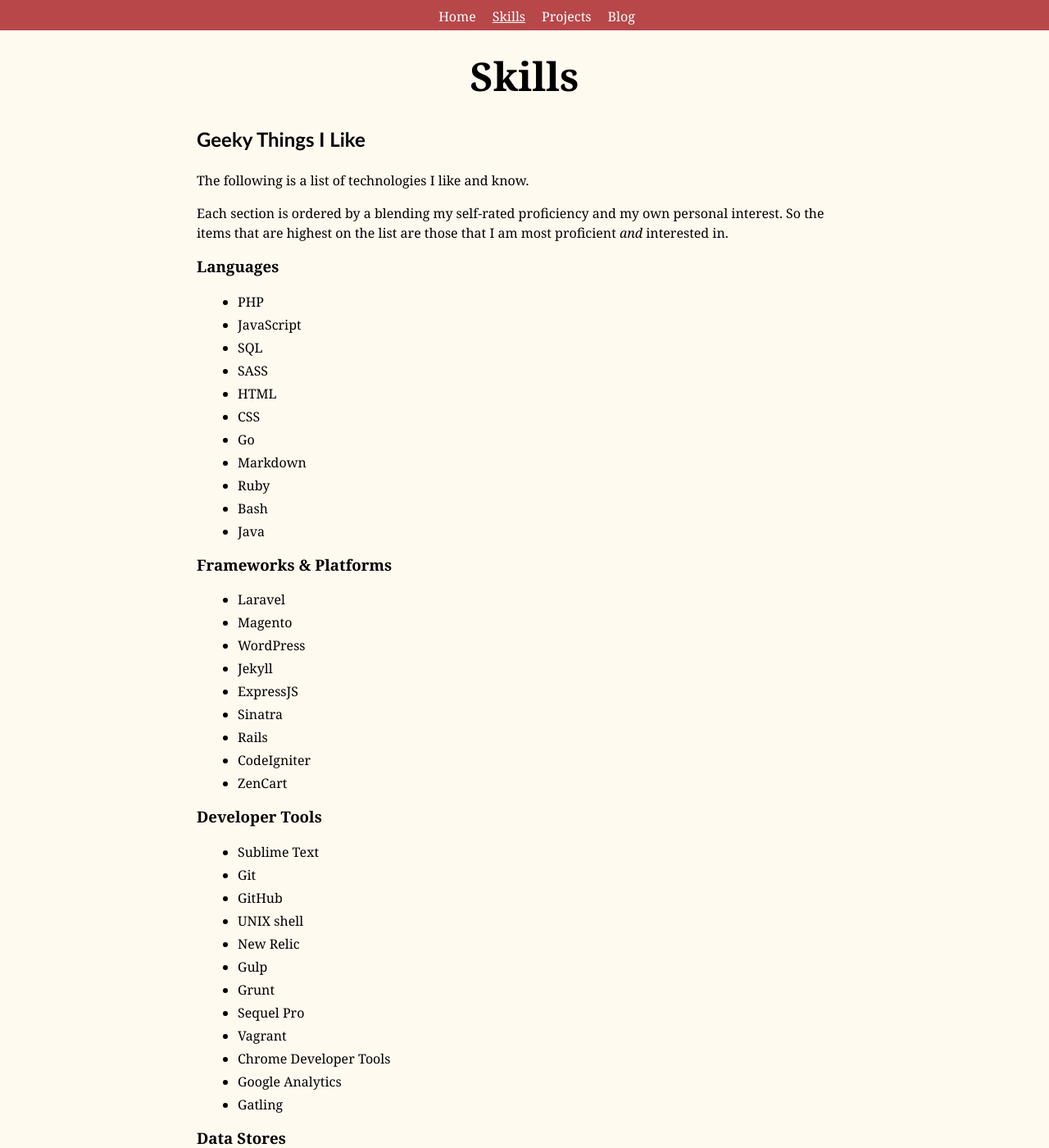
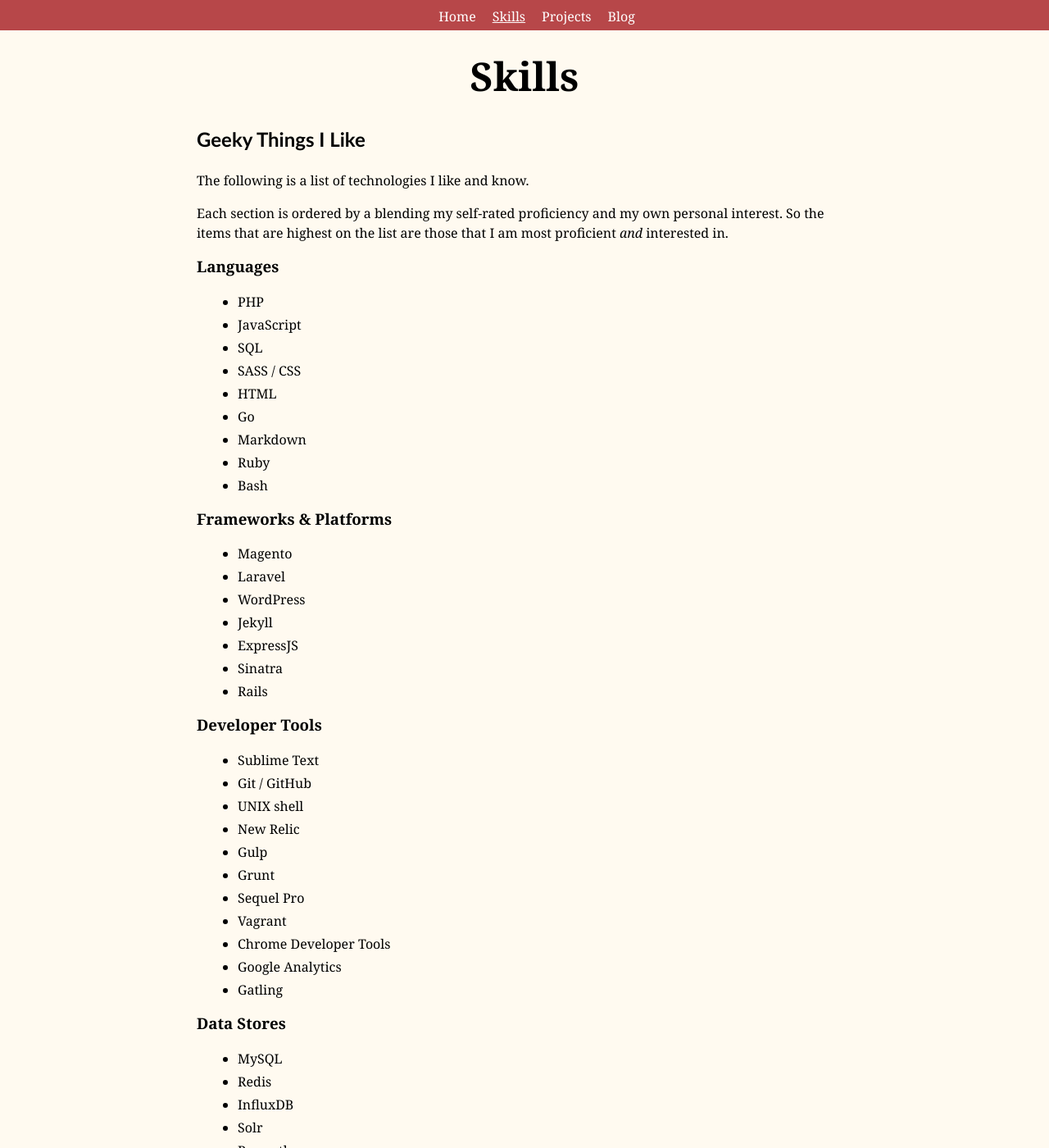
Before and after one commit to mpchadwick/mpchadwick.github.io, a Jekyll site: the page built from skills/index.md, in a window 1280 px wide and 1400 px high. Shown: the whole window at 82% size. Built offline with Jekyll 4.4.1, drawn with Linux system fonts in a browser that asks for light colours.

Commit message:
Spruce up skills page

```diff
--- a/skills/index.md
+++ b/skills/index.md
@@ -14,30 +15,25 @@ Each section is ordered by a blending my self-rated proficiency and my own perso
 - PHP
 - JavaScript
 - SQL
-- SASS
+- SASS / CSS
 - HTML
-- CSS
 - Go
 - Markdown
 - Ruby
 - Bash
-- Java
 
 ### Frameworks & Platforms
+- Magento
 - Laravel
-- Magento
 - WordPress
 - Jekyll
 - ExpressJS
 - Sinatra
 - Rails
-- CodeIgniter
-- ZenCart
 
 ### Developer Tools
 - Sublime Text
-- Git
-- GitHub
+- Git / GitHub
 - UNIX shell
 - New Relic
 - Gulp
```
Also changed, not shown: other parts of skills/index.md (+1 -0 lines).
